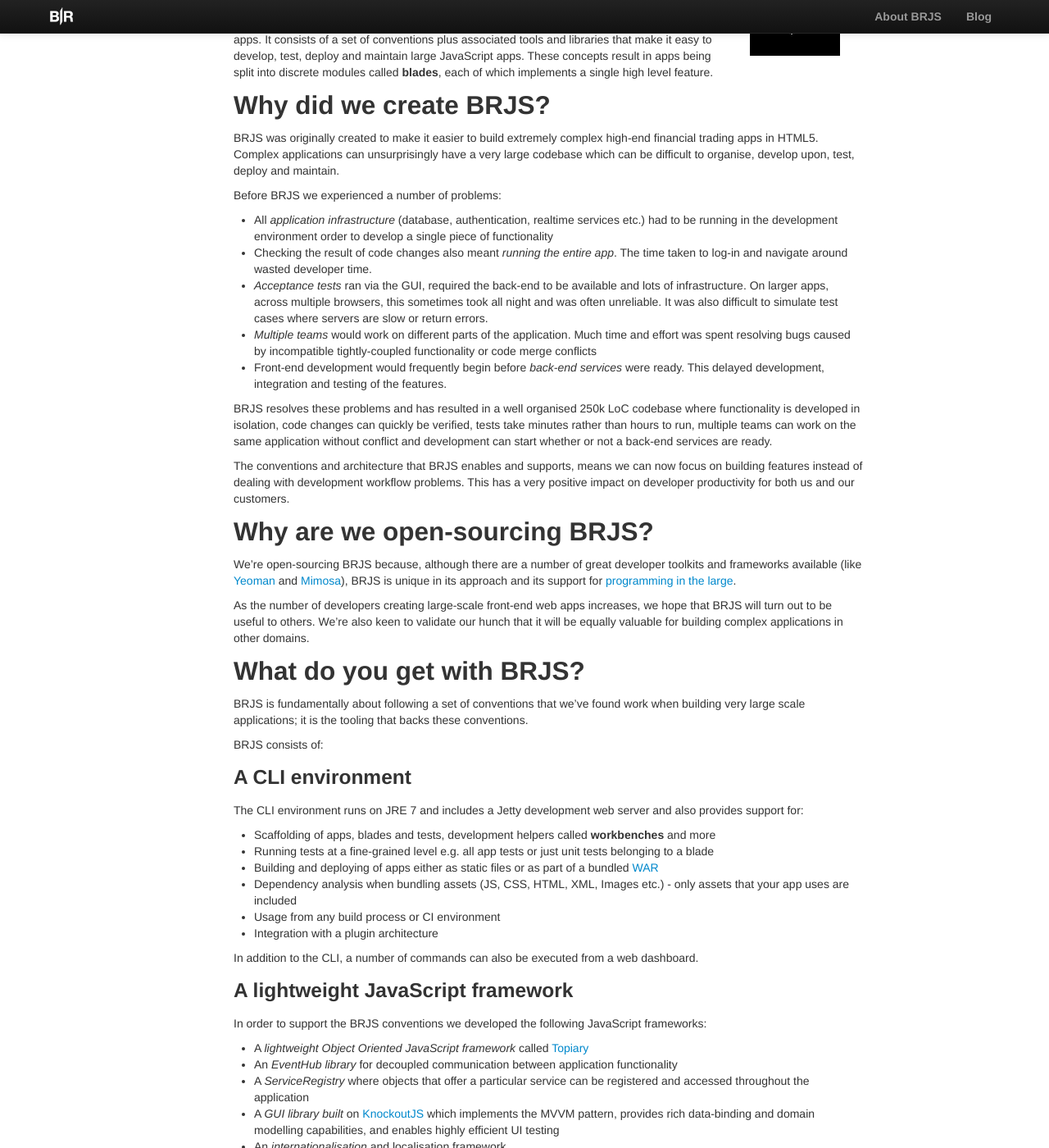
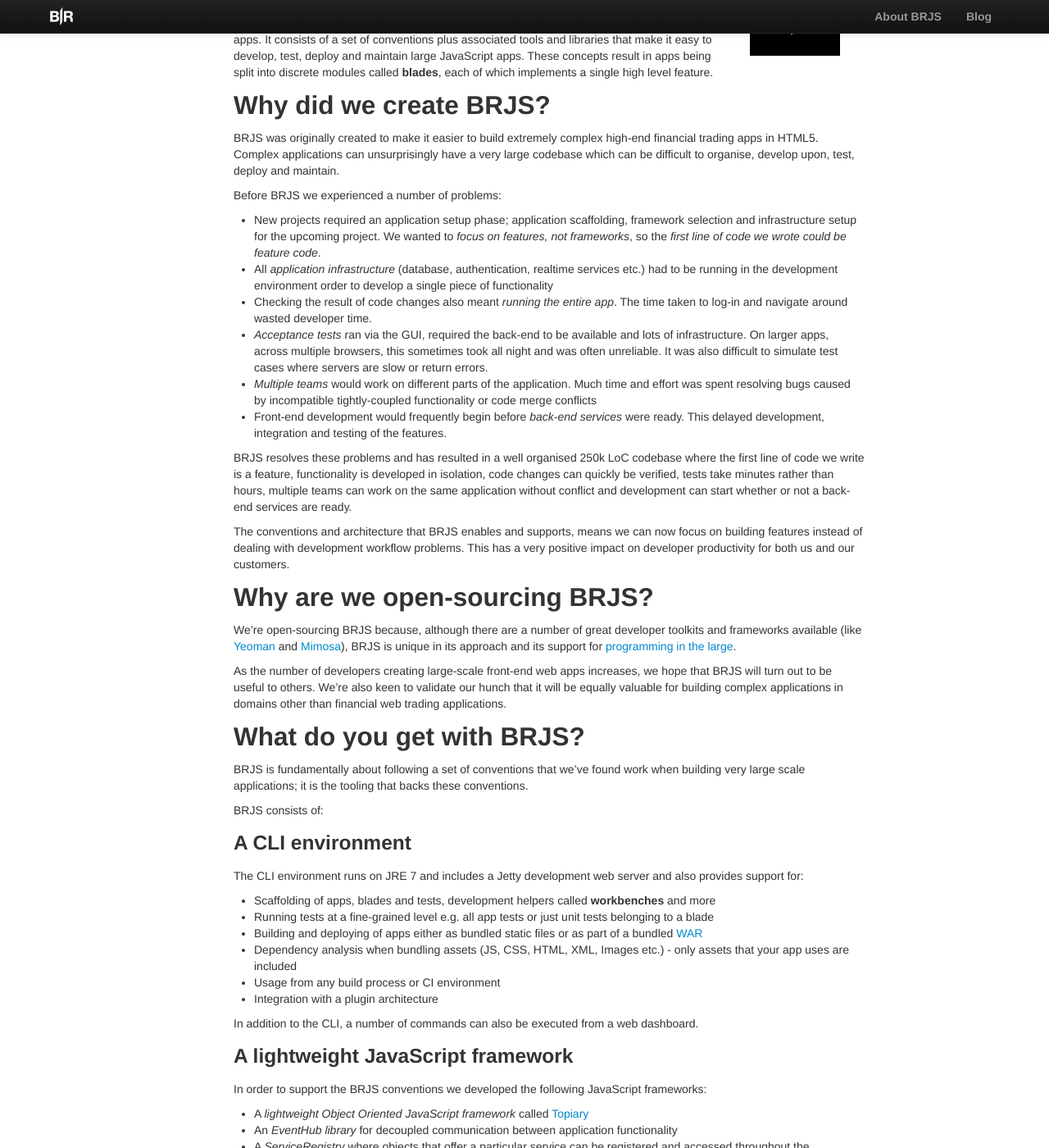
Before and after one commit to BladeRunnerJS/brjs-site, a Jekyll site: the page built from _posts/2013-09-16-introducing-bladerunnerjs.md, in a window 1280 px wide and 1400 px high, scrolled down 232 px. Shown: the whole window at 82% size. Built offline with Jekyll 4.4.1, drawn with Linux system fonts in a browser that asks for light colours; some of the changed text lies outside the part shown.

Commit message:
fixes follow feedback

```diff
--- a/_posts/2013-09-16-introducing-bladerunnerjs.md
+++ b/_posts/2013-09-16-introducing-bladerunnerjs.md
@@ -20,13 +20,14 @@
 
 Before BRJS we experienced a number of problems:
 
+* New projects required an application setup phase; application scaffolding, framework selection and infrastructure setup for the upcoming project. We wanted to *focus on features, not frameworks*, so the *first line of code we wrote could be feature code*.
 * All *application infrastructure* (database, authentication, realtime services etc.) had to be running in the development environment order to develop a single piece of functionality
 * Checking the result of code changes also meant *running the entire app*. The time taken to log-in and navigate around wasted developer time.
 * *Acceptance tests* ran via the GUI, required the back-end to be available and lots of infrastructure. On larger apps, across multiple browsers, this sometimes took all night and was often unreliable. It was also difficult to simulate test cases where servers are slow or return errors.
 * *Multiple teams* would work on different parts of the application. Much time and effort was spent resolving bugs caused by incompatible tightly-coupled functionality or code merge conflicts
 * Front-end development would frequently begin before *back-end services* were ready. This delayed development, integration and testing of the features.
 
-BRJS resolves these problems and has resulted in a well organised 250k LoC codebase where functionality is developed in isolation, code changes can quickly be verified, tests take minutes rather than hours to run, multiple teams can work on the same application without conflict and development can start whether or not a back-end services are ready.
+BRJS resolves these problems and has resulted in a well organised 250k LoC codebase where the first line of code we write is a feature, functionality is developed in isolation, code changes can quickly be verified, tests take minutes rather than hours, multiple teams can work on the same application without conflict and development can start whether or not a back-end services are ready.
 
 The conventions and architecture that BRJS enables and supports, means we can now focus on building features instead of dealing with development workflow problems. This has a very positive impact on developer productivity for both us and our customers.
 
@@ -34,7 +35,7 @@
 
 We’re open-sourcing BRJS because, although there are a number of great developer toolkits and frameworks available (like [Yeoman](http://yeoman.io) and [Mimosa](http://mimosa.io/)), BRJS is unique in its approach and its support for [programming in the large](http://en.wikipedia.org/wiki/Programming_in_the_large_and_programming_in_the_small).
 
-As the number of developers creating large-scale front-end web apps increases, we hope that BRJS will turn out to be useful to others. We’re also keen to validate our hunch that it will be equally valuable for building complex applications in other domains.
+As the number of developers creating large-scale front-end web apps increases, we hope that BRJS will turn out to be useful to others. We’re also keen to validate our hunch that it will be equally valuable for building complex applications in domains other than financial web trading applications.
 
 ## What do you get with BRJS?
 
@@ -48,7 +49,7 @@
 
 * Scaffolding of apps, blades and tests, development helpers called **workbenches** and more
 * Running tests at a fine-grained level e.g. all app tests or just unit tests belonging to a blade
-* Building and deploying of apps either as static files or as part of a bundled [WAR](http://en.wikipedia.org/wiki/WAR_file_format_(Sun))
+* Building and deploying of apps either as bundled static files or as part of a bundled [WAR](http://en.wikipedia.org/wiki/WAR_file_format_(Sun))
 * Dependency analysis when bundling assets (JS, CSS, HTML, XML, Images etc.) - only assets that your app uses are included
 * Usage from any build process or CI environment
 * Integration with a plugin architecture
```
Also changed, not shown: other parts of _posts/2013-09-16-introducing-bladerunnerjs.md (+2 -2 lines).
